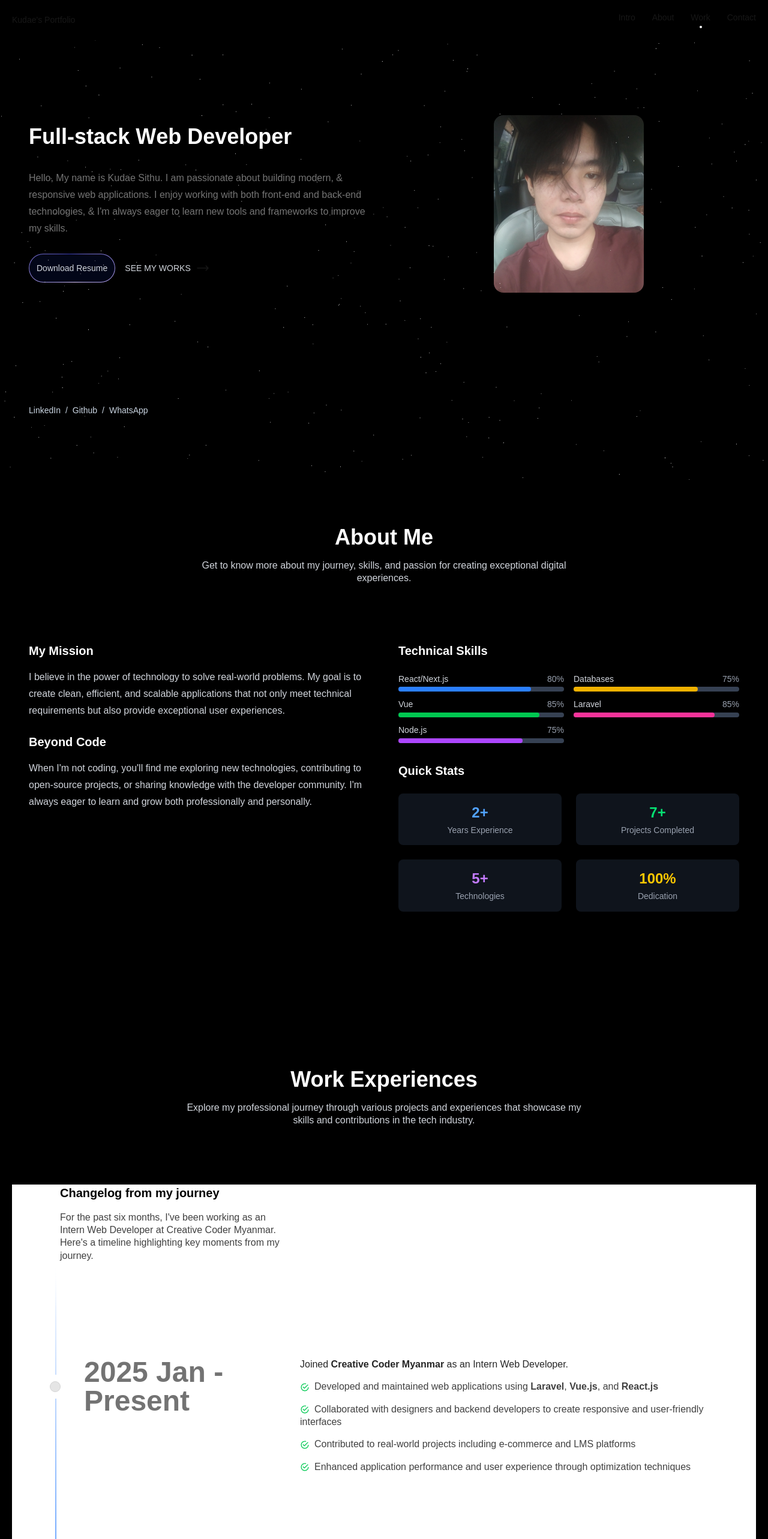
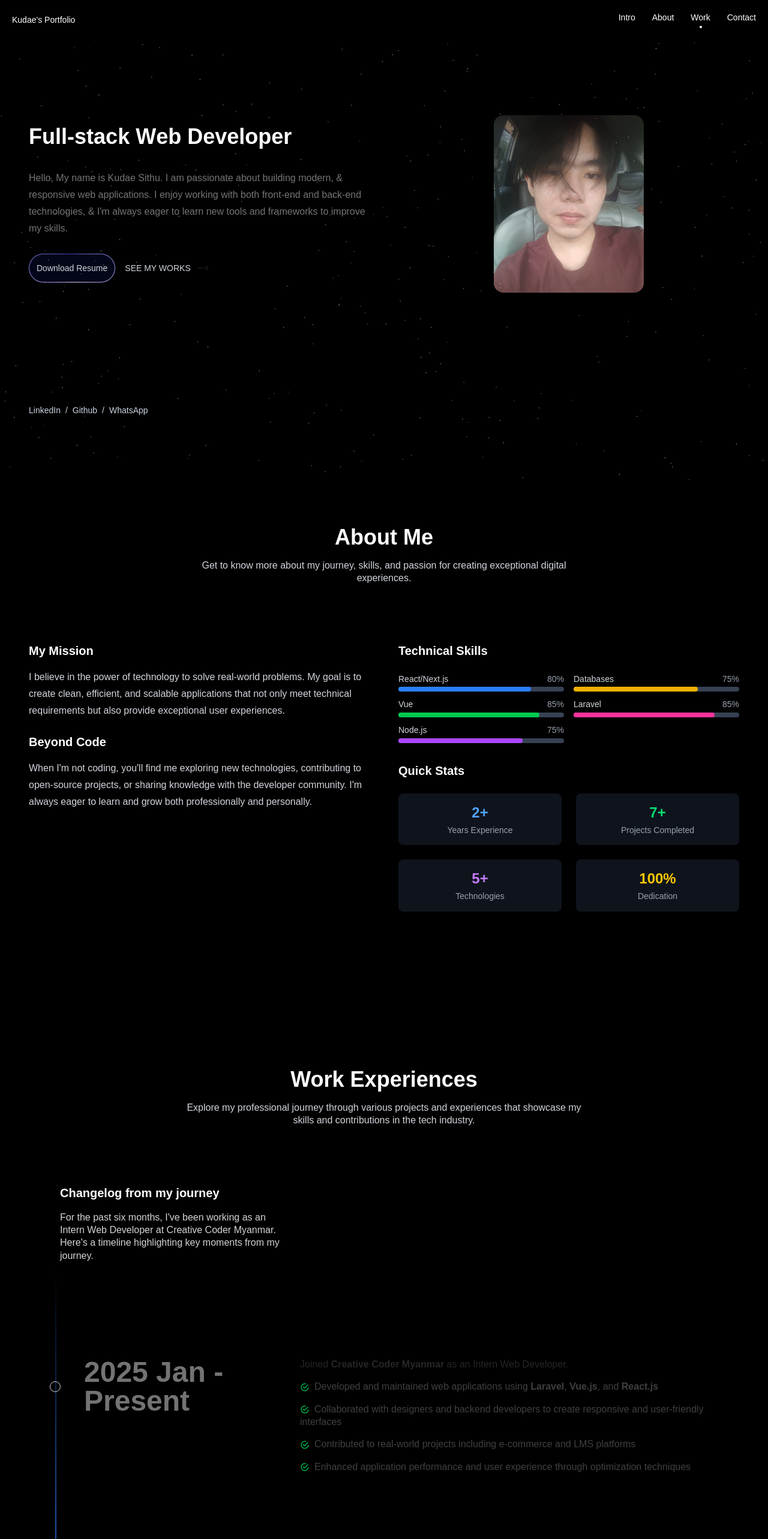
Before and after one commit to kudae3/portfolio, a Next.js app: page / in a window 1280 px wide. Shown: the top 2566 px of the page at 60% size. Built offline with nearby package versions, Linux system fonts and the light colour scheme.

Commit message:
Enhance Navbar and Timeline styles for improved readability and aesthetics

```diff
--- a/src/app/components/Navbar.tsx
+++ b/src/app/components/Navbar.tsx
@@ -66,13 +66,15 @@ const Navbar = () => {
         isVisible ? "translate-y-0" : "-translate-y-full"
       }`}
     >
-      <div className="text-xs md:text-[14px]">Kudae&#39;s Portfolio</div>
+      <div className="text-xs text-white md:text-[14px]">
+        Kudae&#39;s Portfolio
+      </div>
       <ul className="hidden md:flex space-x-7 text-[15px]">
         {NAV_ITEMS.map((item) => (
           <li key={item.id} className="flex flex-col items-center">
             <a
               href={`#${item.id}`}
-              className="hover:text-slate-300 duration-300 text-xs md:text-[14px]"
+              className="hover:text-slate-300 text-white duration-300 text-xs md:text-[14px]"
             >
               {item.label}
             </a>
@@ -120,7 +122,7 @@ const Navbar = () => {
                 <li key={item.id}>
                   <a
                     href={`#${item.id}`}
-                    className="px-4 py-2 text-sm hover:bg-gray-800 hover:text-slate-300 duration-300 flex items-center justify-between"
+                    className="px-4 py-2 text-sm hover:bg-gray-800 hover:text-slate-300 text-white duration-300 flex items-center justify-between"
                     onClick={() => setIsMobileMenuOpen(false)}
                   >
                     {item.label}
--- a/src/app/components/ui/timeline.tsx
+++ b/src/app/components/ui/timeline.tsx
@@ -28,15 +28,12 @@ export const Timeline = ({ data }: { data: TimelineEntry[] }) => {
   const opacityTransform = useTransform(scrollYProgress, [0, 0.1], [0, 1]);
 
   return (
-    <div
-      className="w-full bg-white dark:bg-neutral-950 font-sans md:px-10"
-      ref={containerRef}
-    >
+    <div className="w-full font-sans md:px-10" ref={containerRef}>
       <div className="max-w-7xl mx-auto px-4 md:px-8 lg:px-10">
-        <h2 className="text-xl font-semibold mb-4 text-black dark:text-white max-w-4xl">
+        <h2 className="text-xl font-semibold mb-4 text-white max-w-4xl">
           Changelog from my journey
         </h2>
-        <p className="text-neutral-700 dark:text-neutral-300 text-xs md:text-[16px] max-w-sm">
+        <p className=" text-neutral-300 text-xs md:text-[16px] max-w-sm">
           For the past six months, I&#39;ve been working as an Intern Web
           Developer at Creative Coder Myanmar. Here&#39;s a timeline
           highlighting key moments from my journey.
@@ -50,16 +47,16 @@ export const Timeline = ({ data }: { data: TimelineEntry[] }) => {
             className="flex justify-start pt-10 md:pt-40 md:gap-10"
           >
             <div className="sticky flex flex-col md:flex-row z-40 items-center top-40 self-start max-w-xs lg:max-w-sm md:w-full">
-              <div className="h-10 absolute left-3 md:left-3 w-10 rounded-full bg-white dark:bg-black flex items-center justify-center">
-                <div className="h-4 w-4 rounded-full bg-neutral-200 dark:bg-neutral-800 border border-neutral-300 dark:border-neutral-700 p-2" />
+              <div className="h-10 absolute left-3 md:left-3 w-10 rounded-full flex items-center justify-center">
+                <div className="h-4 w-4 rounded-full border border-neutral-300 p-2" />
               </div>
-              <h3 className="hidden md:block text-xl md:pl-20 md:text-5xl font-bold text-neutral-500 dark:text-neutral-500 ">
+              <h3 className="hidden md:block text-xl md:pl-20 md:text-5xl font-bold  text-neutral-500 ">
                 {item.title}
               </h3>
             </div>
 
             <div className="relative pl-20 pr-4 md:pl-4 w-full">
-              <h3 className="md:hidden block text-2xl mb-4 text-left font-bold text-neutral-500 dark:text-neutral-500">
+              <h3 className="md:hidden block text-2xl mb-4 text-left font-bold text-neutral-500">
                 {item.title}
               </h3>
               {item.content}{" "}
@@ -70,7 +67,7 @@ export const Timeline = ({ data }: { data: TimelineEntry[] }) => {
           style={{
             height: height + "px",
           }}
-          className="absolute md:left-8 left-8 top-0 overflow-hidden w-[2px] bg-[linear-gradient(to_bottom,var(--tw-gradient-stops))] from-transparent from-[0%] via-neutral-200 dark:via-neutral-700 to-transparent to-[99%]  [mask-image:linear-gradient(to_bottom,transparent_0%,black_10%,black_90%,transparent_100%)] "
+          className="absolute md:left-8 left-8 top-0 overflow-hidden w-[2px] bg-[linear-gradient(to_bottom,var(--tw-gradient-stops))] from-transparent from-[0%] via-neutral-200 to-transparent to-[99%]  [mask-image:linear-gradient(to_bottom,transparent_0%,black_10%,black_90%,transparent_100%)] "
         >
           <motion.div
             style={{
```
